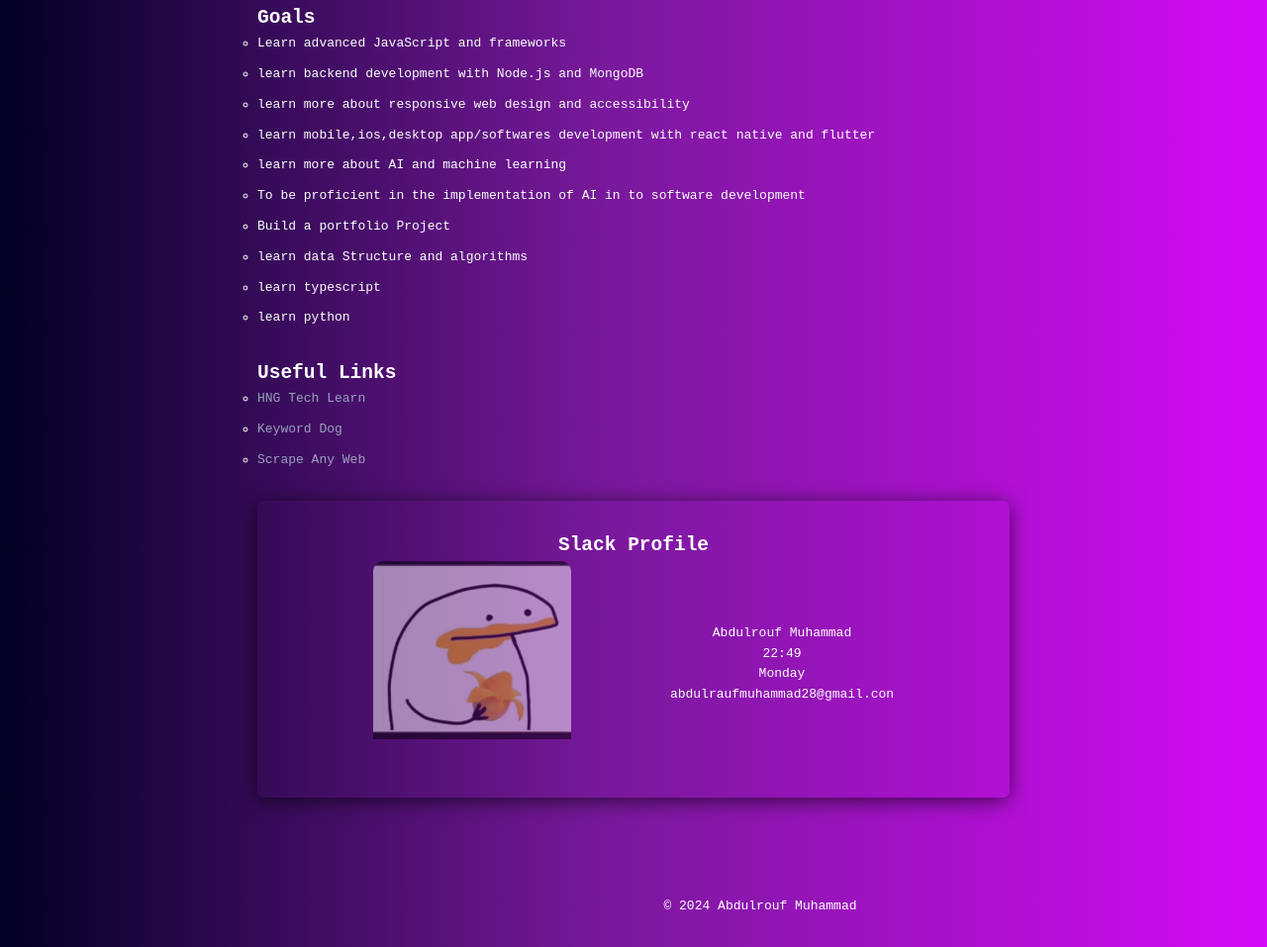
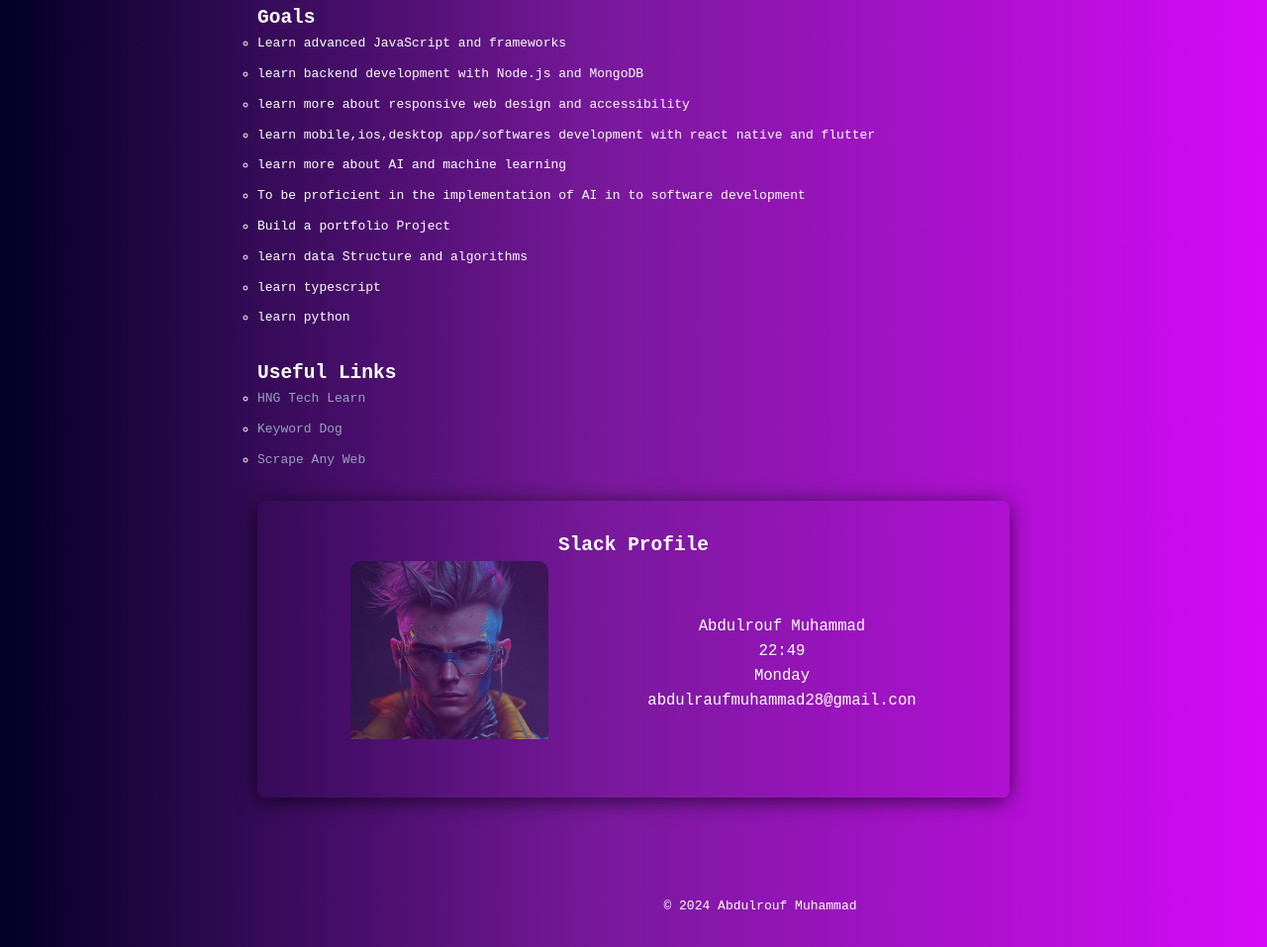
Before and after one commit to AbdulroufMuhammad/HNG, a plain HTML site: page index.html in a window 1280 px wide. Shown: the part 211-1168 px from the top of the page at 99% size. Drawn offline with Linux system fonts and the light colour scheme.

Commit message:
Initial commit

```diff
--- a/index.html
+++ b/index.html
@@ -46,7 +46,7 @@
                 <h2>Slack Profile</h2>
                 <div class="profile-info">
                     <div class="profile-image" data-testid="slackProfilePicture">
-                        <img src="assets/photo.jpeg" alt="Profile Picture" width="200" height="200">
+                        <img src="assets/profile.jpg" alt="Profile Picture" width="200" height="200">
                     </div>
                     <div class="profile-details">
                         <p data-testid="slackDisplayName">Abdulrouf Muhammad</p>
--- a/style.css
+++ b/style.css
@@ -83,6 +83,7 @@ a:hover {
     display: flex;
     align-items: center;
     text-align: center;
+    font-size: larger;
 }
 
 .profile-image {
```
Also changed, not shown: assets/photo.jpeg (deleted), assets/profile.jpg (added).
